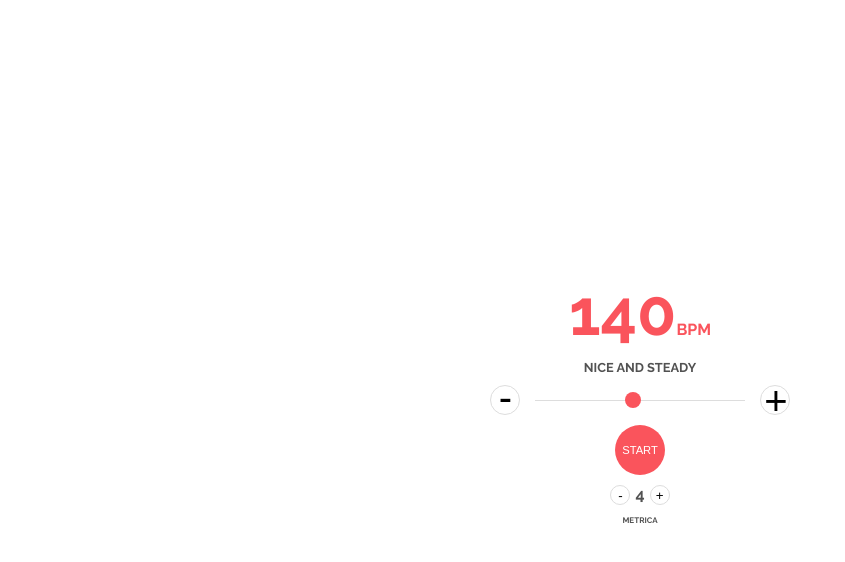
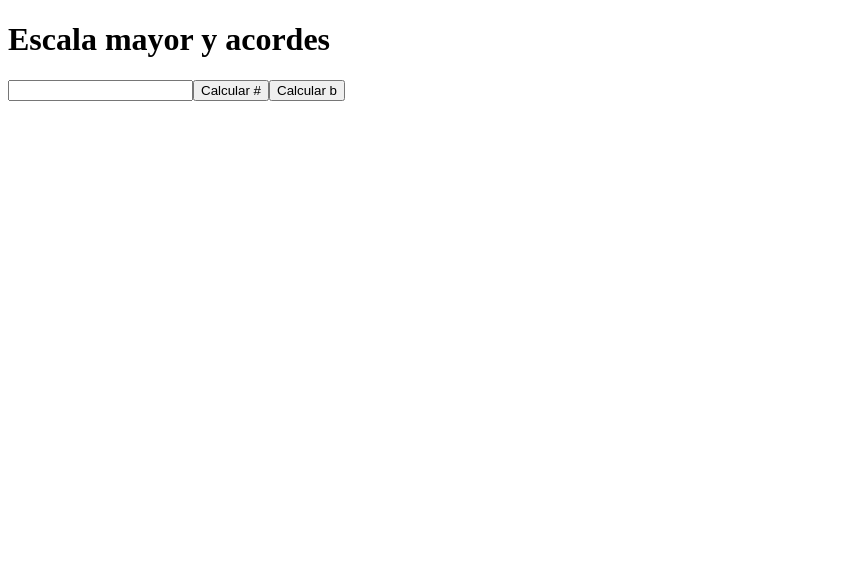
Before and after one commit to Arem58/Metronomo, a React app: page / in a window 1280 px wide. Shown: the top 562 px of the page, without its empty margins (0-845 px from the left). Built offline with nearby package versions, Linux system fonts and the light colour scheme; no server answers.

Commit message:
Calculador de escalas mayores y acordes diatónicos terminado

```diff
--- a/src/app/app.jsx
+++ b/src/app/app.jsx
@@ -9,21 +9,19 @@ const App = () => {
   const [Tempo, setTempo] = useState('Nice and Steady')
   const [Start, setStart] = useState('START')
   const [clicked, setClicked] = useState(false)
-  let count = 0
-  let metrica = Metrica
+  const [count, setCount] = useState(0)
 
   function playsound (){
-    const temp = metrica
-    if (count === temp){
-      count = 0
+    console.log(typeof count, typeof Metrica, count === Metrica)
+    if (count === Metrica){
+      setCount(0)
     }
     if (count === 0){
       play1()
     }else{
       play2()
     }
-    count += 1
-    //console.log(count)
+    setCount( count + 1 )
   }
 
   function Timer(callback, timeInterval, options) {
@@ -40,8 +38,6 @@ const App = () => {
           callback();
         }
 
-        console.log('hola')
-
         this.timeout = setTimeout(this.round, this.timeInterval);
         //console.log('Timer Started');
 
@@ -53,8 +49,6 @@ const App = () => {
     }, [clicked])
     // Round method that takes care of running the callback and adjusting the time
     this.round = () => {
-      console.log(metrica)
-
       //console.log('timeout', this.timeout);
       // The drift will be the current moment in time for this round minus the expected time..
       let drift = Date.now() - this.expected;
@@ -78,52 +72,43 @@ const App = () => {
   const metro = new Timer(() => playsound(), 60000/BPM, {immediate: true})
 
   const setTempoText = () => {
-    if (BPM <= 40) { setTempo('Super Slow') }
-    if (BPM > 40 && BPM < 80) { setTempo('Slow') }
-    if (BPM > 80 && BPM < 120) { setTempo('Getting there') }
-    if (BPM > 120 && BPM < 180) { setTempo('Nice and Steady') }
-    if (BPM > 180 && BPM < 220) { setTempo("Rock n' Roll") }
-    if (BPM > 220 && BPM < 240) { setTempo('Funky Stuff') }
-    if (BPM > 240 && BPM < 260) { setTempo('Relax Dude') }
-    if (BPM > 260 && BPM <= 280) { setTempo('Eddie Van Halen') }
+    if (BPM <= 40) setTempo('Super Slow')
+    else if (BPM < 80) setTempo('Slow')
+    else if (BPM < 120) setTempo('Getting there')
+    else if (BPM < 180) setTempo('Nice and Steady')
+    else if (BPM < 220) setTempo("Rock n' Roll")
+    else if (BPM < 240) setTempo('Funky Stuff')
+    else if (BPM < 260) setTempo('Relax Dude')
+    else if (BPM <= 280) setTempo('Eddie Van Halen')
   }
 
   const handleClick = (event) => {
-    if (event.currentTarget.dataset.id === 'BPM-decrease') {
-      if (BPM === 20) {
-        return
-      }
+    const {id} = event.currentTarget.dataset
+    if (id === 'BPM-decrease') {
+      if (BPM === 20) return
       setBPM(BPM - 1)
       setTempoText()
-      play1()
-    } if (event.currentTarget.dataset.id === 'BPM-increase') {
-      if (BPM === 280) {
-        return
-      }
+    } else if (id === 'BPM-increase') {
+      if (BPM === 280) return
       setBPM(BPM + 1)
       setTempoText()
-    } if (event.currentTarget.dataset.id === 'subtract-beats') {
+    } else if (id === 'subtract-beats') {
       if (Metrica === 2) {
         return
       }
       setMetrica(Metrica - 1)
-      metrica -= 1
-    } if (event.currentTarget.dataset.id === 'add-beats') {
+    } else if (id === 'add-beats') {
       if (Metrica === 7) {
         return
       }
       setMetrica(Metrica + 1)
-      metrica += 1
-      console.log(metrica)
-    } if (event.currentTarget.dataset.id === 'start-stop') {
+    } else if (id === 'start-stop') {
       if (clicked === false) {
         setStart('STOP')
         setClicked(true)
-        console.log(count)
       } else if (clicked === true) {
         setStart('START')
         setClicked(false)
-        console.log(count)
       }
     }
   }
@@ -143,7 +128,7 @@ const App = () => {
         </div>
         <div className="tempo-text">{Tempo}</div>
         <div className="tempo-settings">
-          <button type="button" data-id="BPM-decrease" className="adjust-tempo-btn decrease-tempo" onClick={handleClick}><span className="styleSpan">-</span></button>
+          <button type="button" data-id="BPM-decrease" className="adjust-tempo-btn decrease-tempo" onClick={( event ) => handleClick(event)}><span className="styleSpan">-</span></button>
           <input type="range" min="20" max="280" step="1" className="slider" onChange={handleChange} value={BPM} />
           <button type="button" data-id="BPM-increase" className="adjust-tempo-btn increase-tempo" onClick={handleClick}><span className="styleSpan">+</span></button>
         </div>
--- /dev/null
+++ b/src/app/escalas.jsx
@@ -0,0 +1,60 @@
+import React, {useState} from 'react'
+
+const Escalas = () =>{
+    const [Escala, setEscala] = useState('')
+    const [nota, setNota] = useState('')
+    const [acordes, setAcordes] = useState('')
+    // Do, Do#, Re, Re#, Mi, Fa, Fa#, Sol, Sol#, La, La# y Si
+    const AcordesSostenido = ["Do", "Do#", "Re", "Re#", "Mi", "Fa", "Fa#", "Sol", "Sol#", "La", "La#", "Si"]
+    const AcordesBemol = ["Do", "Reb", "Re", "Mib", "Mi", "Fa", "Solb", "Sol", "La", "Sib", "Si"]
+    const Acordes = []
+
+    const capitalized = (str) =>{
+        const lower = str.toLowerCase()
+        return str.charAt(0).toUpperCase() + lower.slice(1)
+    }
+
+    const handleClick = (event) => {
+        const {id} = event.currentTarget.dataset
+        const notaActual = nota
+        if(id === 'Escalas#'){
+            const size = AcordesSostenido.length
+            const posicion = AcordesSostenido.indexOf(notaActual)
+            const notasFinales = AcordesSostenido[posicion] + ' ' + AcordesSostenido[(posicion + 2)% size] + ' ' + AcordesSostenido[(posicion + 4)% size] + ' ' + AcordesSostenido[(posicion + 5)% size] + ' ' + AcordesSostenido[(posicion + 7)% size] + ' ' + AcordesSostenido[(posicion + 9)% size] + ' ' + AcordesSostenido[(posicion + 11)% size] + ' ' + AcordesSostenido[(posicion + 12)% size]
+            const listNotas = notasFinales.split(' ', 7)
+            const size2 = listNotas.length
+            for(let i = 0; i < listNotas.length; i++){
+                const acordeActual = 'Acorde de: ' + listNotas[i] + '\n' + listNotas[(i + 2) % size2] + '\n' + listNotas[(i + 4) % size2] + ' '
+                Acordes.push(acordeActual)
+            }
+            setEscala(notasFinales)
+            setAcordes(Acordes)
+
+        } else if (id === 'Escalasb'){
+            const size = AcordesBemol.length
+            const posicion = AcordesBemol.indexOf(notaActual)
+            const notasFinales = AcordesBemol[posicion] + ' ' + AcordesBemol[(posicion + 2)% size] + ' ' + AcordesBemol[(posicion + 4)% size] + ' ' + AcordesBemol[(posicion + 5)% size] + ' ' + AcordesBemol[(posicion + 7)% size] + ' ' + AcordesBemol[(posicion + 9)% size] + ' ' + AcordesBemol[(posicion + 11)% size] + ' ' + AcordesBemol[(posicion + 12)% size]
+            const listNotas = notasFinales.split(' ', 7)
+            const size2 = listNotas.length
+            for(let i = 0; i < listNotas.length; i++){
+                const acordeActual = 'Acorde de: ' + listNotas[i] + '\n' + listNotas[(i + 2) % size2] + '\n' + listNotas[(i + 4) % size2] + ' '
+                Acordes.push(acordeActual)
+            }
+            setEscala(notasFinales)
+            setAcordes(Acordes)
+        }
+    }
+
+    return(
+        <div>
+            <h1>Escala mayor y acordes</h1>
+            <input type="text" onChange={event => setNota(capitalized(event.target.value))}/>
+            <button data-id="Escalas#" type="button" onClick={handleClick}>Calcular #</button>
+            <button data-id="Escalasb" type="button" onClick={handleClick}>Calcular b</button>
+            <div><span>{Escala}</span></div>
+            <div><span>{acordes}</span></div>
+        </div>
+    )
+}
+
+export default Escalas
--- a/src/index.jsx
+++ b/src/index.jsx
@@ -1,7 +1,7 @@
 import React from 'react'
 import ReactDOM from 'react-dom'
 
-import App from './app/app'
+import App from './app/escalas'
 
 const root = document.getElementById('root')
 
```
